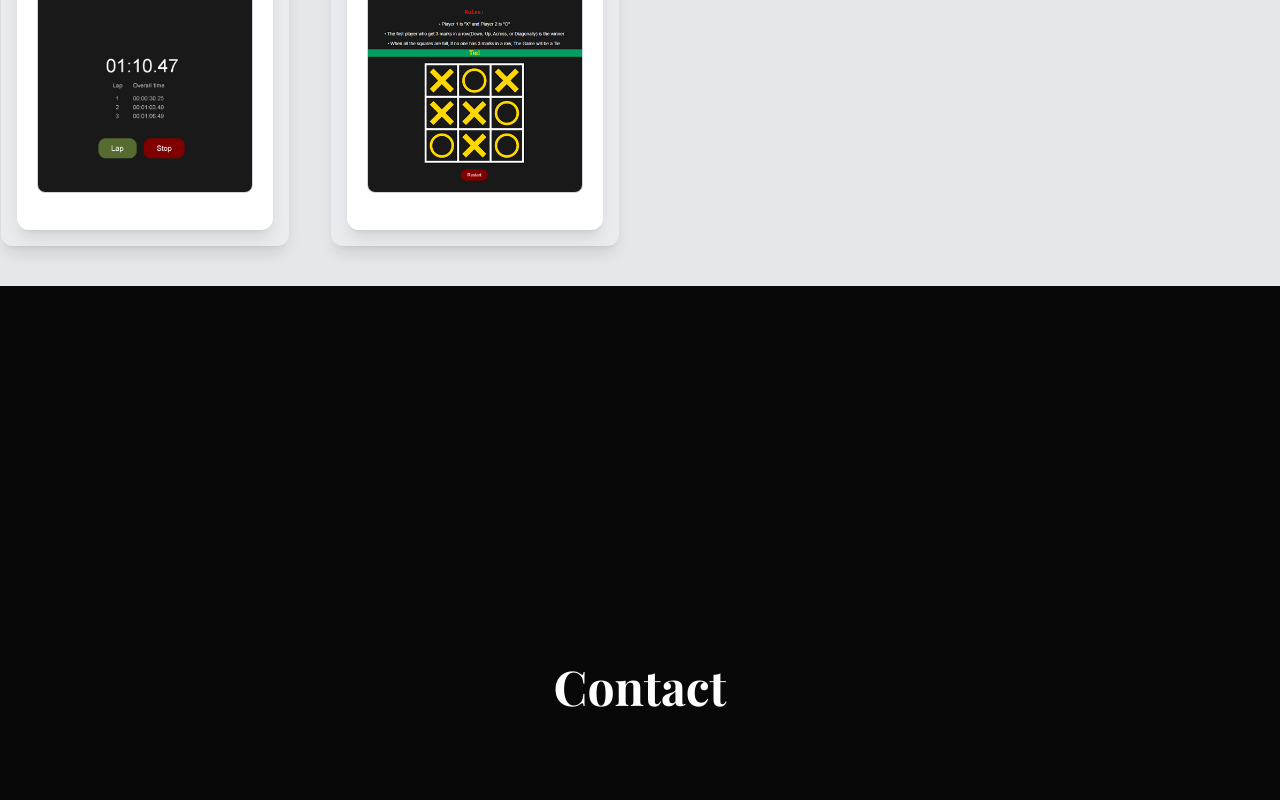
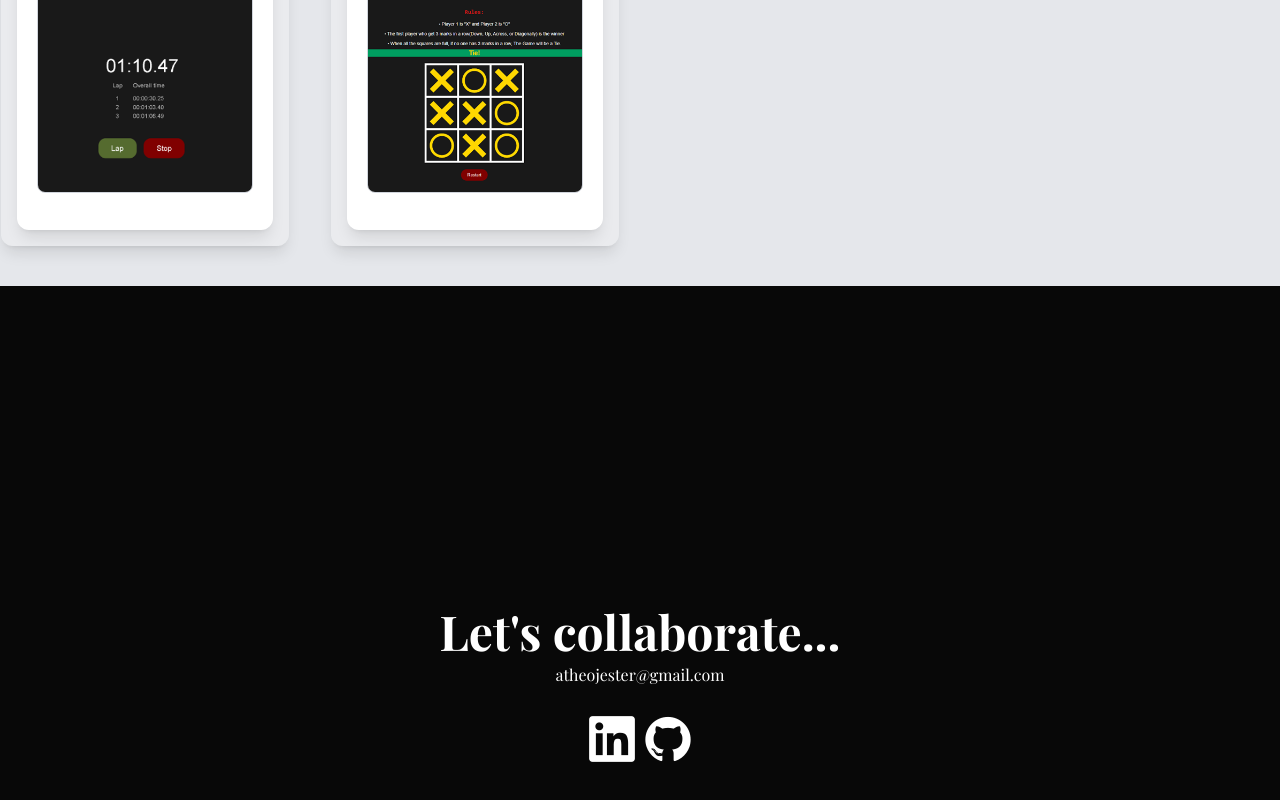
Before and after one commit to AtheoJester23/my_portfolio, a React (Vite) app: page / in a window 1280 px wide. Shown: the part 4557-5357 px from the top of the page. Built offline with nearby package versions, Linux system fonts and the light colour scheme; a web font is replaced by a local one.

Commit message:
fix: contact content

```diff
--- a/index.html
+++ b/index.html
@@ -9,6 +9,13 @@
     <link rel="preconnect" href="https://fonts.googleapis.com">
     <link rel="preconnect" href="https://fonts.gstatic.com" crossorigin>
     <link href="https://fonts.googleapis.com/css2?family=Playfair+Display:ital,wght@0,400..900;1,400..900&display=swap" rel="stylesheet">
+
+    <!-- Devicon -->
+    <link
+      rel="stylesheet"
+      href="https://cdn.jsdelivr.net/gh/devicons/devicon@latest/devicon.min.css"
+    />
+
   </head>
   <body>
     <div id="root"></div>
--- a/package.json
+++ b/package.json
@@ -11,6 +11,7 @@
   },
   "dependencies": {
     "@tailwindcss/vite": "^4.1.18",
+    "devicon": "^2.17.0",
     "framer-motion": "^12.28.1",
     "lenis": "^1.3.17",
     "react": "^19.2.0",
--- a/src/components/Home_Sections/Contact.tsx
+++ b/src/components/Home_Sections/Contact.tsx
@@ -1,7 +1,16 @@
 const Contact = () => {
     return (
-        <div className="bg-[rgb(8,8,8)] h-[100vh] flex p-20 justify-center items-center text-white">
-            <h1 className="text-5xl font-bold">Contact</h1>
+        <div className="bg-[rgb(8,8,8)] h-[100vh] flex flex-col gap-2 p-20 justify-center items-center text-white">
+            <h1 className="text-5xl font-bold">Let's collaborate...</h1>
+            <p>atheojester@gmail.com</p>
+            <div className="flex gap-2 mt-5">
+                <a href="https://www.linkedin.com/in/atheojester23/" target="_blank" className="hover:-translate-y-1 duration-300">
+                    <i className="devicon-linkedin-plain text-5xl"></i>
+                </a>
+                <a href="https://github.com/AtheoJester23" target="_blank" className="hover:-translate-y-1 duration-300">
+                    <i className="devicon-github-original text-5xl"></i>
+                </a>
+            </div>
         </div>
     );
 }
--- a/src/index.css
+++ b/src/index.css
@@ -47,3 +47,16 @@ select {
         rgba(0,0,0,0)
     );
 }
+
+.iconLinks{
+    display: grid;
+    grid-template-columns: 1fr 1fr;
+    column-gap: 15px;
+}
+
+.theIcon{
+    text-decoration: none;
+    color: #fceeb8;
+    font-size: 3rem;
+    transition: transform .15s ease;
+}
--- a/src/pages/Test.tsx
+++ b/src/pages/Test.tsx
@@ -5,7 +5,6 @@ const Test = () => {
     return (
         <div className="h-screen w-full bg-[rgb(8,8,8)] flex justify-center items-center">
             <Cursor/>
-            <ProjectItem/>
         </div>
     );
 }
```
Also changed, not shown: 1 other file (tests, documents, lock files or other folders).
